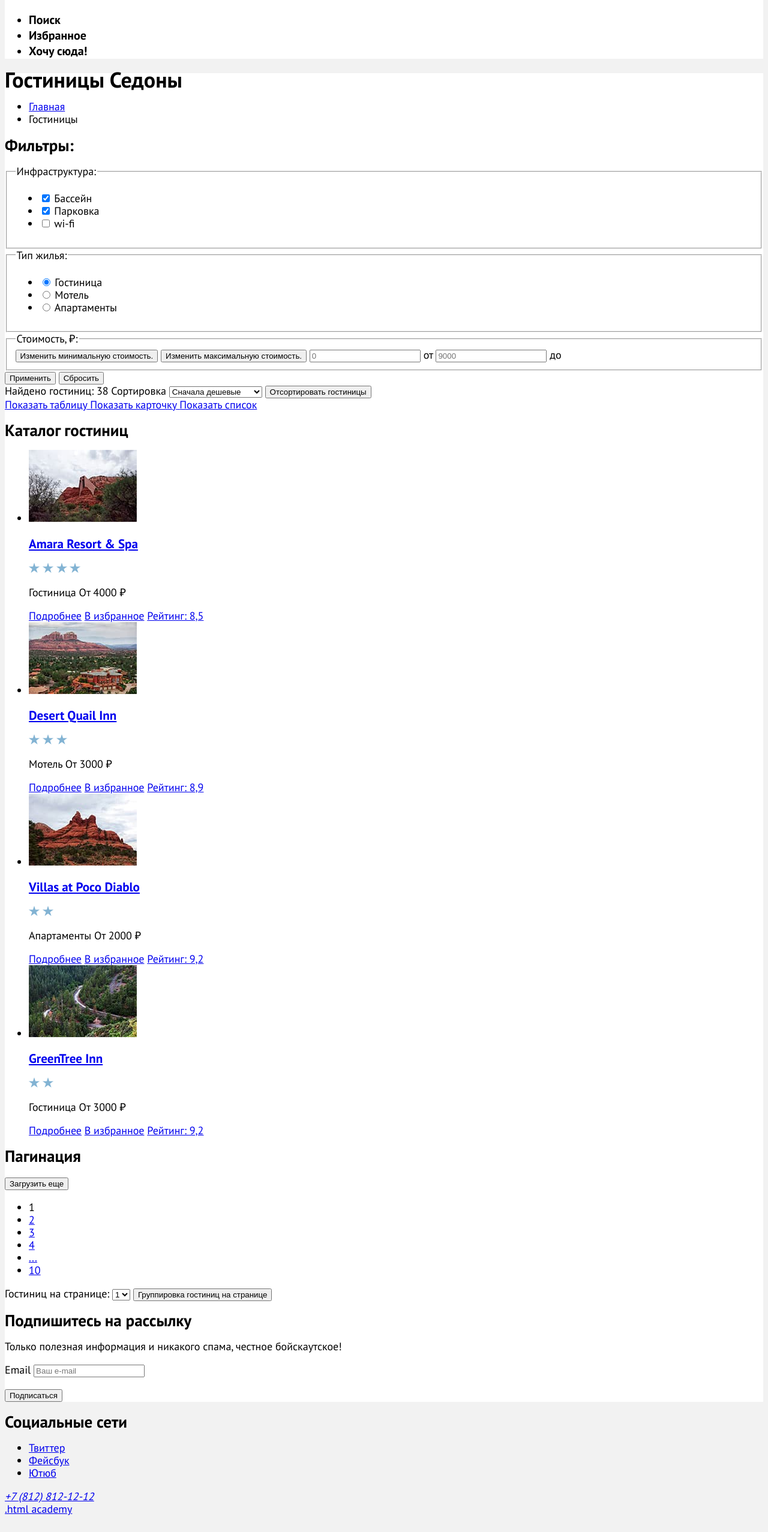
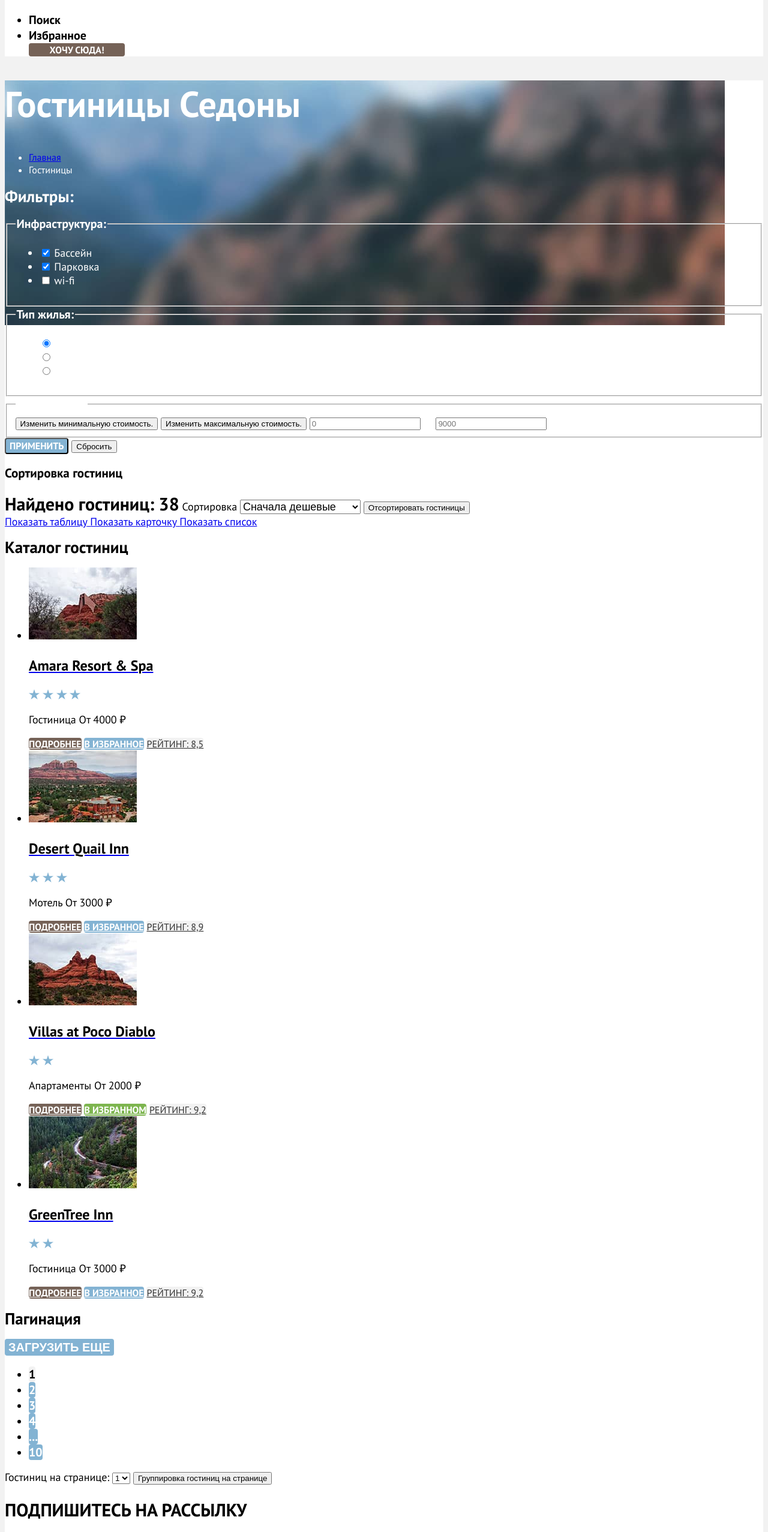
Before and after one commit to finnlega/1416801-sedona-32, a plain HTML site: page catalog.html in a window 1280 px wide. Shown: the part 186-2740 px from the top of the page at 60% size. Drawn offline with Linux system fonts and the light colour scheme.

Commit message:
базовая стилизация страниц

```diff
--- a/catalog.html
+++ b/catalog.html
@@ -36,12 +36,13 @@
           </a>
         </li>
         <li class="navigation-item">
-          <a class="navigation-link" href="catalog.html">Хочу сюда!</a>
+          <a class="navigation-link button-small" href="catalog.html">Хочу сюда!</a>
         </li>
       </ul>
     </nav>
   </header>
   <main class="main-inner">
+    <div class="inner-wrap">
       <header class="inner-header">
         <h1 class="inner-header-title">Гостиницы Седоны</h1>
         <ul class="breadcrumbs">
@@ -98,7 +99,7 @@
                 <label class="control">
                   <input class="visually-hidden control-input" type="radio" name="types-housing" value="motel">
                   <span class="control-mark"></span>
-                <span class="control-label">Мотель</span>
+                  <label class="control-label">Мотель</span>
                 </label>
               </li>
               <li class="catalog-filter-item">
@@ -125,11 +126,15 @@
               <input class="catalog-filter-input" type="number" name="max-cost" placeholder="9000"> до
             </label>
           </fieldset>
-        <button class="button-accept" type="submit">Применить</button>
+          <button class="button-accept button-small" type="submit">Применить</button>
           <button class="button-escape" type="submit">Сбросить</button>
         </form>
+      </section>
+    </div>
+    <div class="sorting">
+      <h3 class=visually-hidden>Сортировка гостиниц</h3>
       <form class="sorting-type">
-        <span class="catalog-search">Найдено гостиниц: 38</span>
+        <span class="sorting-search">Найдено гостиниц: 38</span>
         <label class="visually-hidden" for="sorting">Сортировка</label>
         <select class="select-control" id="sorting" name="sorting">
           <option value="cheap">Сначала дешевые</option>
@@ -147,7 +152,7 @@
       <a class="button-sort button-current" href="#">
         <span class="visually-hidden">Показать список</span>
       </a>
-    </section>
+    </div>
     <section class="hotel-card">
       <h2 class="visually-hidden">Каталог гостиниц</h2>
       <ul class="hotel-card-list">
@@ -194,7 +199,8 @@
         </li>
         <li class="hotel-card-item">
           <a class="hotel-card-link" href="#">
-            <img class="hotel-card-image" src="img/hotel-3.jpg" alt="Вилла с видом на скальный уступ" width="180" height="120">
+            <img class="hotel-card-image" src="img/hotel-3.jpg" alt="Вилла с видом на скальный уступ" width="180"
+              height="120">
           </a>
           <a class="hotel-card-link" href="#">
             <h3 class="hotel-card-title">Villas at Poco Diablo</h3>
@@ -208,18 +214,20 @@
             <span class="hotel-card-price">От 2000 ₽</span>
           </p>
           <a href="#" class="hotel-card-button button-description">Подробнее</a>
-          <a href="#" class="hotel-card-button button-favorites-add">В избранное</a>
+          <a href="#" class="hotel-card-button button-favorites-add">В избранном</a>
           <a href="#" class="hotel-card-button button-rating">Рейтинг: 9,2</a>
         </li>
         <li class="hotel-card-item">
           <a class="hotel-card-link" href="#">
-            <img class="hotel-card-image" src="img/hotel-4.jpg" alt="Гостиница Зеленое дерево в долине реки" width="180" height="120">
+            <img class="hotel-card-image" src="img/hotel-4.jpg" alt="Гостиница Зеленое дерево в долине реки" width="180"
+              height="120">
           </a>
           <a class="hotel-card-link" href="#">
             <h3 class="hotel-card-title">GreenTree Inn</h3>
           </a>
           <div class="show-rating">
-            <img class="show-rating-image" src="img/star.png" alt="У гостиницы Зеленое дерево 2 звезды" width="18" height="17">
+            <img class="show-rating-image" src="img/star.png" alt="У гостиницы Зеленое дерево 2 звезды" width="18"
+              height="17">
             <img class="show-rating-image" src="img/star.png" alt="" width="18" height="17">
           </div>
           <p class="hotel-card-wrap">
@@ -265,15 +273,15 @@
       <button class="visually-hidden" type="button">Группировка гостиниц на странице</button>
     </section>
     <aside class="subscription">
-      <h2 class="subscription-title">Подпишитесь на рассылку</h2>
+      <h2 class="subscription-title headline-catalog">Подпишитесь на рассылку</h2>
       <p class="subscription-description">Только полезная информация и никакого спама, честное бойскаутское!</p>
       <form class="subscription-form" action="https://echo.htmlacademy.ru/" method="post">
         <p class="subscription-email">
           <label class="visually-hidden" for="subscription-email">Email</label>
           <input class="field" type="email" name="subscription-email" id="subscription-email" placeholder="Ваш e-mail"
             required>
+          <button class="subscription-button button" type="submit">Подписаться</button>
         </p>
-        <button class="subscription-button" type="submit">Подписаться</button>
       </form>
     </aside>
   </main>
@@ -282,17 +290,17 @@
       <h2 class="visually-hidden">Социальные сети</h2>
       <ul class="footer-social-list">
         <li class="footer-social-item">
-          <a class="button" href="https://twitter.com/htmlacademy_ru">
+          <a class="social-button" href="https://twitter.com/htmlacademy_ru">
             <span class="visually-hidden">Твиттер</span>
           </a>
         </li>
         <li class="footer-social-item">
-          <a class="button" href="https://www.facebook.com/htmlacademy">
+          <a class="social-button" href="https://www.facebook.com/htmlacademy">
             <span class="visually-hidden">Фейсбук</span>
           </a>
         </li>
         <li class="footer-social-item">
-          <a class="button" href="https://www.youtube.com/c/HTMLAcademyRUS">
+          <a class="social-button" href="https://www.youtube.com/c/HTMLAcademyRUS">
             <span class="visually-hidden">Ютюб</span>
           </a>
         </li>
--- a/css/style.css
+++ b/css/style.css
@@ -24,9 +24,13 @@ body {
   color: #000000;
 }
 
-.page-header {
+.page-header,
+.page-footer {
   background-color: #FFFFFF;
+  color: #000000;
 }
+
+/* Навигация*/
 
 .navigation-link {
   color: inherit;
@@ -34,23 +38,277 @@ body {
   font-size: 20px;
   line-height: 26px;
   text-decoration: none;
+}
+
+.navigation-user li:nth-of-type(3) {
+  background-color: #756257;
+  color: #FFFFFF;
+  border-radius: 4px;
+  width: 160px;
   text-align: center;
+}
+
+/* Кнопки карточек каталога и ссылок навигации на первой и второй странице*/
+
+.button-small,
+.hotel-card-button {
+  font-family: PT Sans;
+  font-style: normal;
+  font-weight: bold;
+  font-size: 16px;
+  line-height: 21px;
+  text-align: center;
+  text-transform: uppercase;
+  color: #FFFFFF;
 }
 
 .main-index {
   background-color: #FFFFFF;
+  color: #333333;
+}
+
+.main-wrap {
   background-image: url("/img/welcome.png"),
-                    url("/img/divider.png"),
-                    url("/img/index-background.jpg");
+    url("/img/divider.png"),
+    url("/img/index-background.jpg");
   background-repeat: no-repeat;
+  height: 485px;
+}
+
+.main-title {
+  font-weight: bold;
+  font-size: 30px;
+  line-height: 36px;
+  text-transform: uppercase;
+}
+
+.main-description {
+  font-weight: normal;
+  font-size: 22px;
+  line-height: 36px;
+  color: #333333;
+}
+
+/* Преимущества*/
+
+.advantages-title {
+  font-weight: bold;
+  font-size: 24px;
+  line-height: 28px;
+  text-align: center;
+  text-transform: uppercase;
+}
+
+.advantages-number {
+  text-align: center;
+  text-transform: uppercase;
+}
+
+.color-container {
+  width: 400px;
+  height: 384px;
+  text-align: center;
+}
+
+.blue-theme {
+  background: #83B3D3;
+  color: #FFFFFF;
+}
+
+.grey-theme {
+  background-color: #f0f6fa;
+  color: #333333;
+}
+
+.white-theme {
+  background-color: #FFFFFF;
+  color: #333333;
+}
+
+.dark-theme {
+  background-color: #e6f0f6;
+  color: #333333;
+}
+
+/* Подписка, поиск гостиницы*/
+
+.search,
+.subscription {
+  font-style: normal;
+  font-size: 22px;
+  line-height: 26px;
+}
+
+.search-title,
+.subscription-title {
+  font-weight: bold;
+  font-size: 30px;
+  line-height: 36px;
+  text-transform: uppercase;
+}
+
+.search-description,
+.subscription-description {
+  font-weight: normal;
+}
+
+.button {
+  font-style: normal;
+  font-weight: bold;
+  font-size: 20px;
+  text-transform: uppercase;
+  color: #FFFFFF;
+  border-width: 0;
+}
+
+.search-button {
+  line-height: 36px;
+  background-color: #756257;
+  border-radius: 10px;
+  width: 575px;
+  height: 60px;
 }
 
 .set-theme {
-  background-image:url("/img/subscription.jpg");
-  background-repeat:no-repeat;
+  background-image: url("/img/subscription.jpg");
+  background-repeat: no-repeat;
+  color: #FFFFFF;
+  width: 1200px;
+  height: 411px;
 }
+
+.subscription-button {
+  line-height: 26px;
+  background: #83B3D3;
+  width: 200px;
+  border-radius: 0px 10px 10px 0px;
+}
+
+.field {
+  font-style: normal;
+  font-size: 18px;
+  line-height: 26px;
+  background: #F2F2F2;
+  border-radius: 10px 0 0 10px;
+  width: 600px;
+  border-width: 0;
+}
+
+/* footer*/
+
+.footer-contact {
+  font-style: normal;
+  font-weight: normal;
+  font-size: 40px;
+  line-height: 40px;
+  text-transform: uppercase;
+}
+
+.footer-contact-phone {
+  text-decoration: none;
+  color:  #000000;
+}
+
+/* Стилизация каталога */
 
 .main-inner {
   background-color: #FFFFFF;
   color: #000000;
 }
+
+.inner-wrap {
+  background-image: url("../img/catalog-background.jpg");
+  background-repeat: no-repeat;
+  color: #FFFFFF;
+  font-style: normal;
+}
+
+.inner-header-title {
+  font-weight: bold;
+  font-size: 60px;
+  line-height: 78px;
+}
+
+.breadcrumbs-item {
+  font-weight: normal;
+  font-size: 16px;
+  line-height: 21px;
+}
+
+/* Фильтры, карточки гостинииы */
+
+.catalog-filter-title {
+  font-weight: bold;
+  font-size: 20px;
+  line-height: 26px;
+}
+
+.catalog-filter-item,
+.select-control,
+.hotel-card-type,
+.hotel-card-price {
+  font-weight: normal;
+  font-size: 18px;
+  line-height: 23px;
+}
+
+.button-accept {
+  background-color: #83B3D3;
+  color: #FFFFFF;
+  border-radius: 4px;
+}
+
+.sorting-search {
+  font-weight: bold;
+  font-size: 30px;
+  line-height: 39px;
+}
+
+.hotel-card-title {
+  font-weight: bold;
+  font-size: 24px;
+  line-height: 31px;
+  color: #000000;
+}
+
+.button-description {
+  background-color: #756257;
+  border-radius: 4px;
+}
+
+.button-favorites {
+  background-color: #83B3D3;
+  border-radius: 4px;
+}
+
+.button-favorites-add {
+  background-color: #7DB54F;
+  border-radius: 4px;
+}
+
+.button-rating {
+  font-weight: normal;
+  background-color: #F2F2F2;
+  border-radius: 4px;
+  color: #333333;
+}
+
+/* пагинация */
+
+.button-pagination,
+.pagination-link  {
+  font-weight: bold;
+  font-size: 20px;
+  line-height: 26px;
+  text-transform: uppercase;
+  background-color: #83B3D3;
+  color: #FFFFFF;
+  border-radius: 4px;
+  border-width: 0;
+  text-decoration: none;
+}
+
+.pagination-current {
+  background-color: #F2F2F2;
+  color: #000000;
+}
```
Also changed, not shown: index.html (+30 -12 lines). Lines whose indentation alone changed are shown as unchanged.
